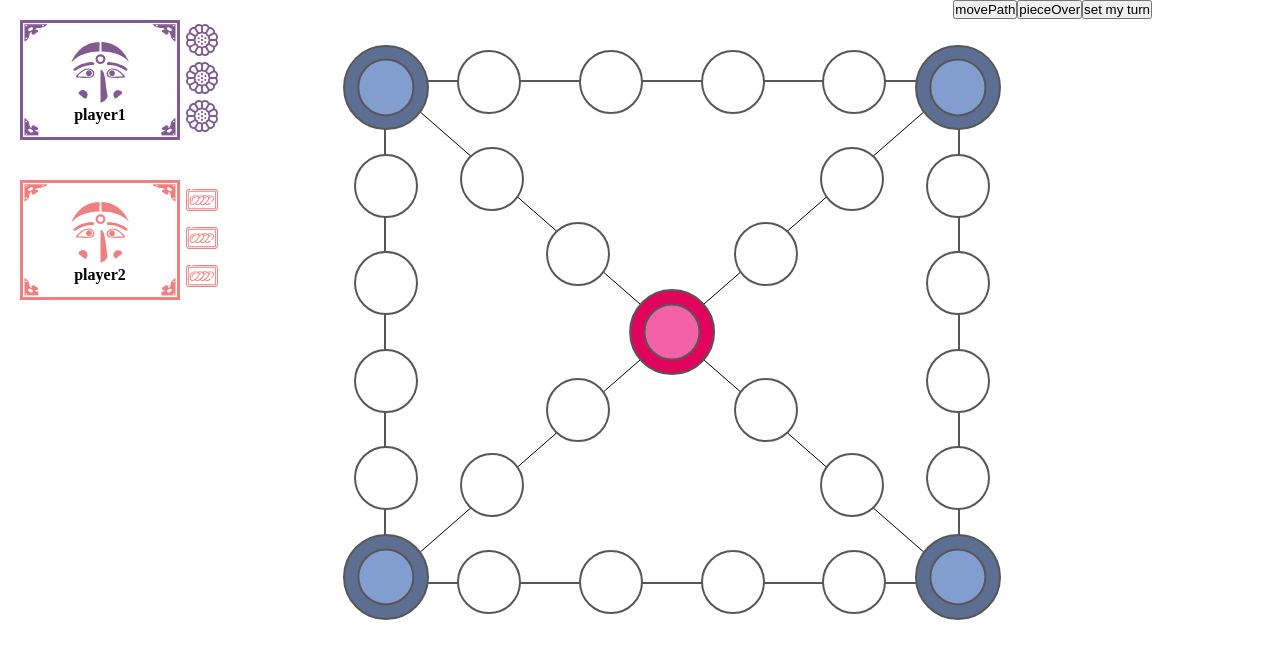
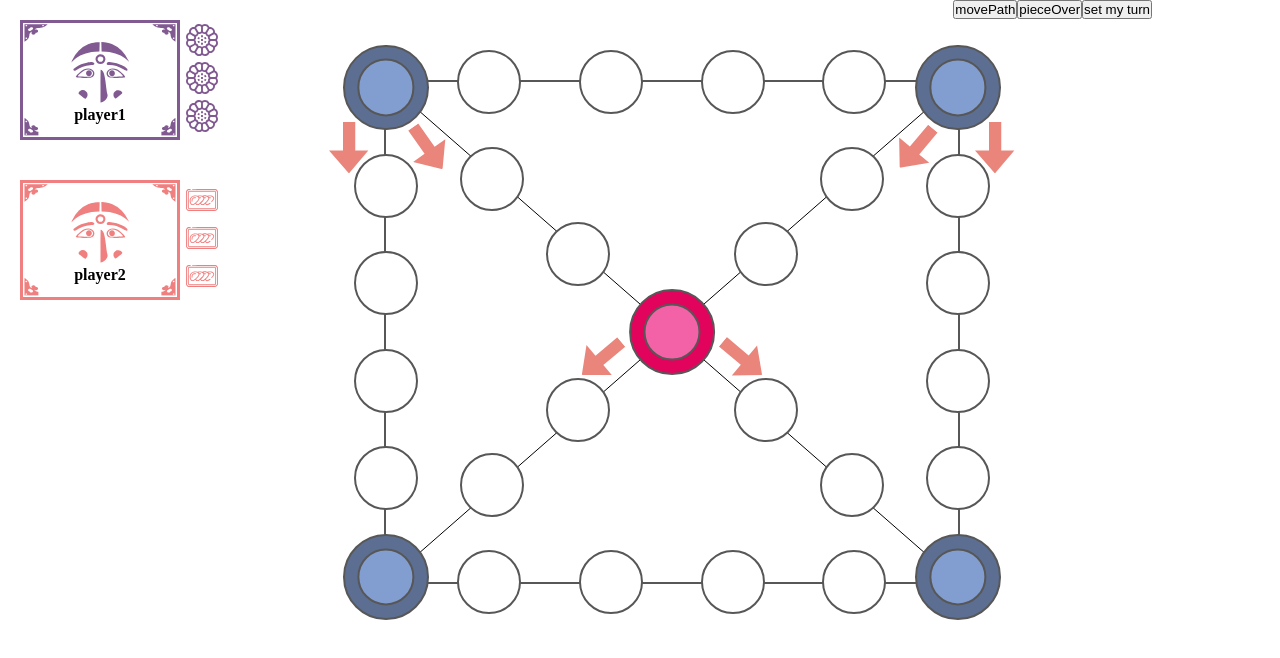
Before and after one commit to YutjjakNori/main, a Next.js app in the folder front-yut/: page /game in a window 1280 px wide. Shown: the top 658 px of the page. Built offline with nearby package versions, Linux system fonts and the light colour scheme.

Commit message:
Feat : 윷 판 모서리 선택 요소

```diff
--- /dev/null
+++ b/front-yut/present/component/YutBoardCompo/ArrowCompo.tsx
@@ -0,0 +1,17 @@
+import { ArrowWrapper } from "./YutBoardCompo.style";
+import ArrowSvg from "@/public/icon/CornerArrow.svg";
+
+interface ArrowCompoProps {
+  active: boolean;
+  classStr: string;
+}
+
+const ArrowIconCompo = ({ active, classStr }: ArrowCompoProps) => {
+  return (
+    <ArrowWrapper active={active} className={classStr}>
+      <ArrowSvg />
+    </ArrowWrapper>
+  );
+};
+
+export default ArrowIconCompo;
--- a/front-yut/present/component/YutBoardCompo/YutBoardCompo.style.tsx
+++ b/front-yut/present/component/YutBoardCompo/YutBoardCompo.style.tsx
@@ -111,6 +111,36 @@ const Container = styled.div`
     left: ${size1}%;
     position: absolute;
   }
+
+  /* arrow */
+  .cornerLeftTop1 {
+    top: 8%;
+    left: -10%;
+  }
+  .cornerLeftTop2 {
+    transform: rotate(-35deg);
+    top: 8%;
+    left: 4%;
+  }
+  .cornerRightTop1 {
+    top: 8%;
+    right: -10%;
+  }
+  .cornerRightTop2 {
+    transform: rotate(-320deg);
+    top: 8%;
+    right: 4%;
+  }
+  .cornerCenter1 {
+    transform: rotate(50deg);
+    left: 34%;
+    top: 50%;
+  }
+  .cornerCenter2 {
+    transform: rotate(-50deg);
+    right: 34%;
+    top: 50%;
+  }
 `;
 
 const PointStyle = css`
@@ -173,5 +203,15 @@ const MiniList = styled.div`
   width: fit-contents;
 `;
 
+const ArrowWrapper = styled.span<{ active: boolean }>`
+  position: absolute;
+  display: ${({ active }) => (active ? "block" : "none")};
+
+  svg {
+    width: 2.5rem;
+    height: auto;
+  }
+`;
+
 //--------------------
-export { Container, CornerPoint, MiniPoint, MiniList };
+export { Container, CornerPoint, MiniPoint, MiniList, ArrowWrapper };
--- a/front-yut/present/component/YutBoardCompo/YutBoardCompo.tsx
+++ b/front-yut/present/component/YutBoardCompo/YutBoardCompo.tsx
@@ -5,6 +5,7 @@ import MiniPoint from "./MiniPoint";
 import * as style from "./YutBoardCompo.style";
 import { useRecoilState } from "recoil";
 import { YutPieceListState } from "@/store/GameStore";
+import ArrowIconCompo from "./ArrowCompo";
 
 const pieceFilterByIndex = (
   index: number,
@@ -47,10 +48,20 @@ const YutBoardCompo = () => {
     <>
       <style.Container>
         {createCornerPoint(10, "blue", "leftTop", pieceList)}
+        {/* 분기점 */}
+        <ArrowIconCompo active={true} classStr={"cornerLeftTop1"} />
+        <ArrowIconCompo active={true} classStr={"cornerLeftTop2"} />
         {createCornerPoint(15, "blue", "leftBottom", pieceList)}
+        {/* 분기점 */}
         {createCornerPoint(5, "blue", "rightTop", pieceList)}
+        {/* 분기점 */}
+        <ArrowIconCompo active={true} classStr={"cornerRightTop1"} />
+        <ArrowIconCompo active={true} classStr={"cornerRightTop2"} />
         {createCornerPoint(0, "blue", "rightBottom", pieceList)}
         {createCornerPoint(22, "pink", "center", pieceList)}
+        {/* 분기점 */}
+        <ArrowIconCompo active={true} classStr={"cornerCenter1"} />
+        <ArrowIconCompo active={true} classStr={"cornerCenter2"} />
         <style.MiniList className="miniTop">
           {createMiniPoint(9, "", pieceList)}
           {createMiniPoint(8, "", pieceList)}
```
Also changed, not shown: front-yut/public/icon/CornerArrow.svg (added).
